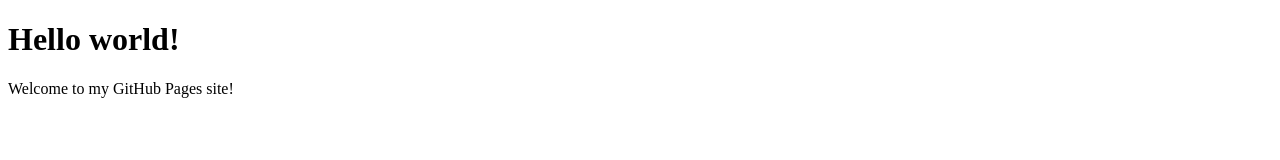
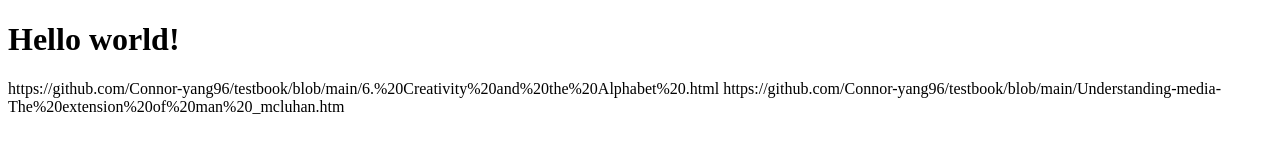
Before and after one commit to Connor-yang96/testbook, a plain HTML site: page index.html in a window 1280 px wide. Drawn offline with Linux system fonts and the light colour scheme.

Commit message:
Update index.html

```diff
--- a/index.html
+++ b/index.html
@@ -5,6 +5,7 @@
   </head>
   <body>
     <h1>Hello world!</h1>
-    <p>Welcome to my GitHub Pages site!</p>
+    <a>https://github.com/Connor-yang96/testbook/blob/main/6.%20Creativity%20and%20the%20Alphabet%20.html</a>
+     <a>https://github.com/Connor-yang96/testbook/blob/main/Understanding-media-The%20extension%20of%20man%20_mcluhan.htm</a>
   </body>
 </html>
```
